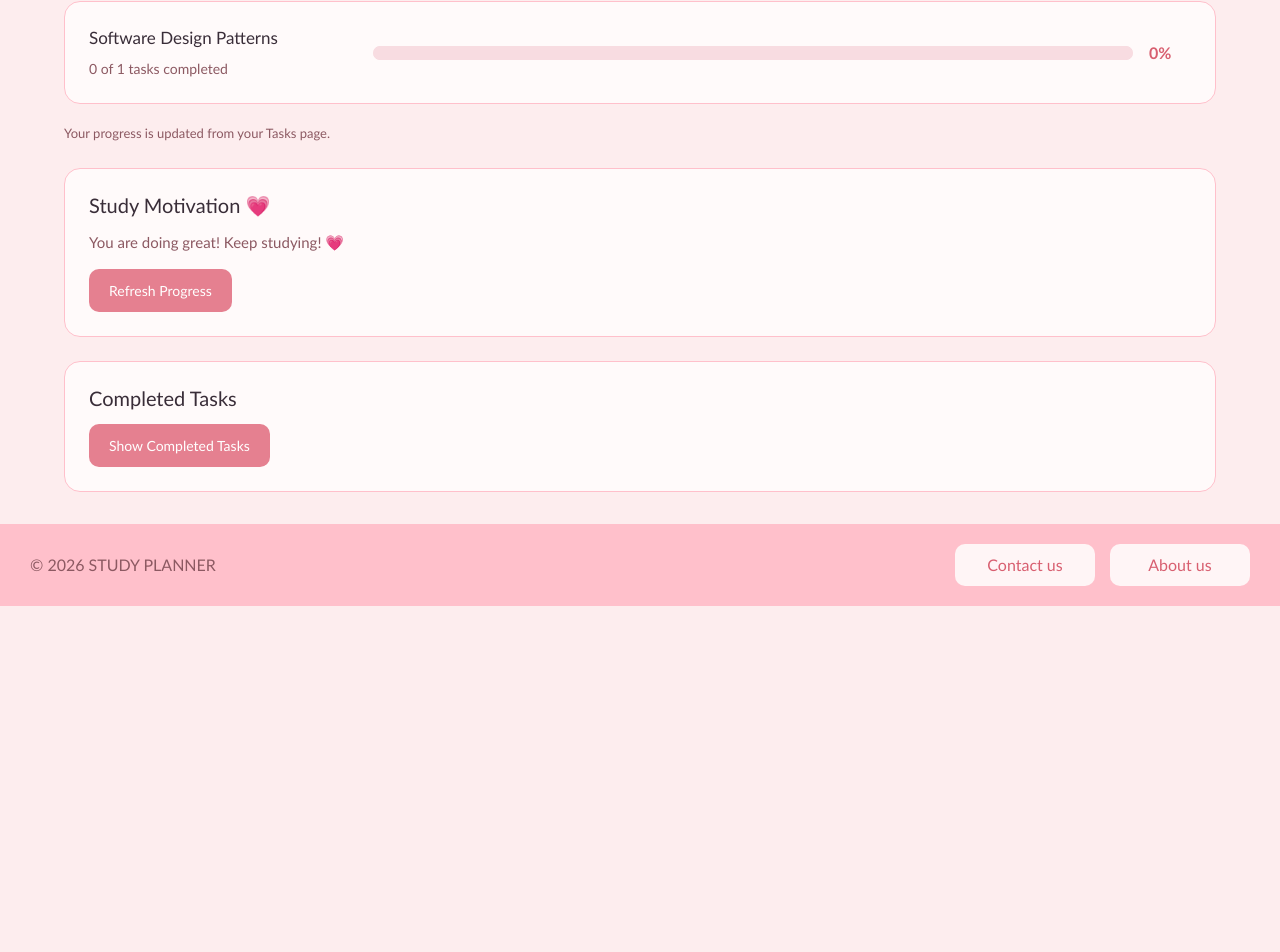
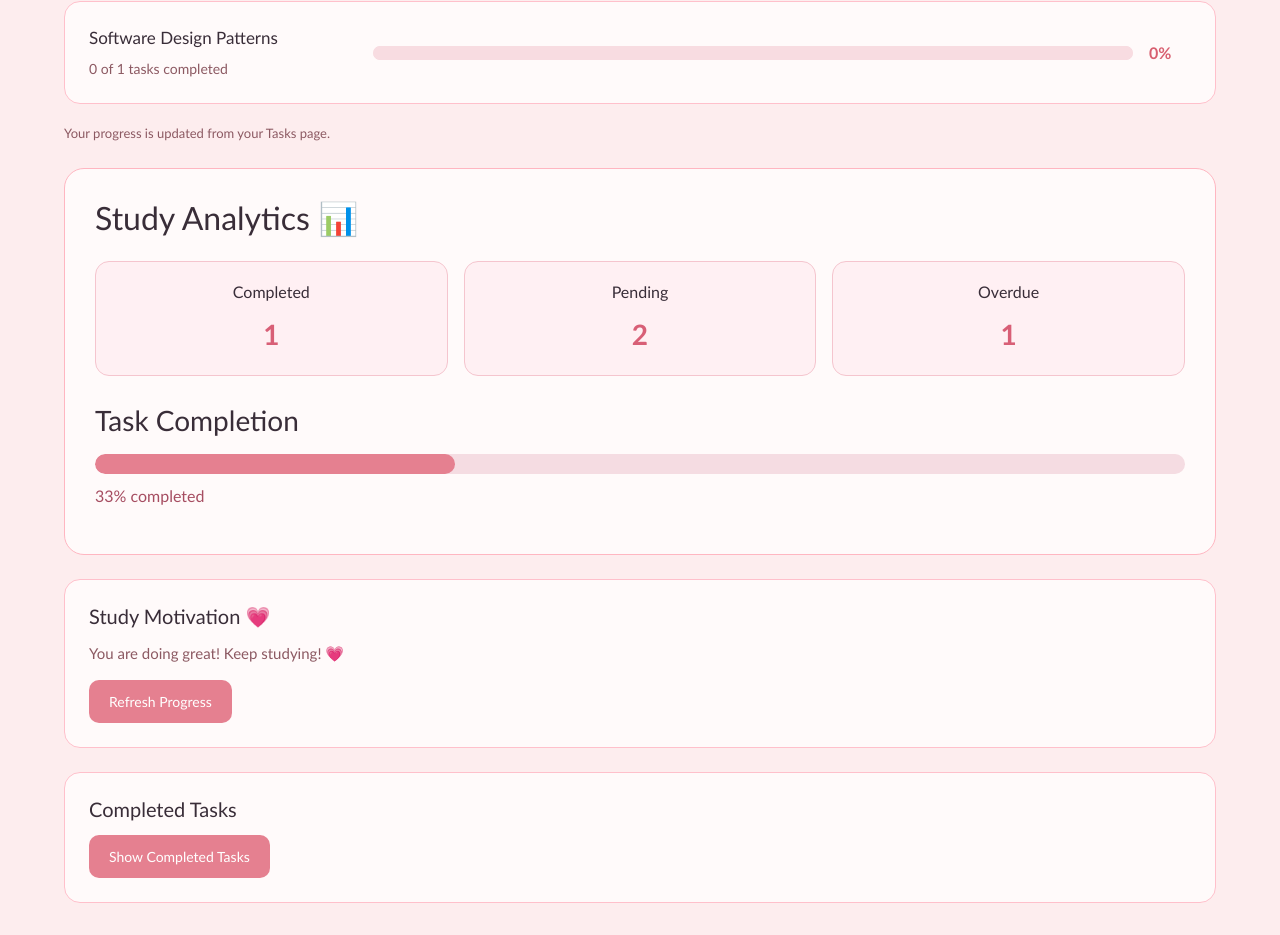
Before and after one commit to elvigrbchk-commits/Study-Planner, a plain HTML site: page progress.html in a window 1280 px wide. Shown: the part 1060-2012 px from the top of the page. Before the commit the page ends 1666 px from the top, so only its background shows below. Drawn offline with nearby package versions, Linux system fonts and the light colour scheme.

Commit message:
Add study analytics and motivation messages

```diff
--- a/progress.css
+++ b/progress.css
@@ -427,3 +427,77 @@ body {
 .progress-intro h1 {
     font-weight: 700;
 }
+
+.study-analytics {
+    background: #fffafa;
+    border: 1px solid #ffb6c1;
+    border-radius: 20px;
+    padding: 30px;
+    margin: 24px 0;
+}
+
+.study-analytics h2 {
+    margin-bottom: 24px;
+}
+
+.analytics-cards {
+    display: grid;
+    grid-template-columns: repeat(3, 1fr);
+    gap: 16px;
+    margin-bottom: 28px;
+}
+
+.analytics-card {
+    background: #fff0f3;
+    border: 1px solid #f5c5ce;
+    border-radius: 14px;
+    padding: 20px;
+    text-align: center;
+}
+
+.analytics-card h3 {
+    font-size: 16px;
+    margin-bottom: 12px;
+}
+
+.analytics-card p {
+    font-size: 28px;
+    font-weight: 700;
+    color: #d85f76;
+    margin: 0;
+}
+
+.analytics-chart {
+    margin-top: 16px;
+}
+
+.analytics-bar {
+    width: 100%;
+    height: 20px;
+    background: #f5dce2;
+    border-radius: 20px;
+    overflow: hidden;
+}
+
+#analytics-completed-bar {
+    width: 0;
+    height: 100%;
+    background: #e58090;
+    border-radius: 20px;
+    transition: width 0.4s;
+}
+
+#analytics-chart-label {
+    margin-top: 10px;
+    color: #a64d61;
+}
+
+@media (max-width: 576px) {
+    .study-analytics {
+        padding: 20px;
+    }
+
+    .analytics-cards {
+        grid-template-columns: 1fr;
+    }
+}
--- a/progress.html
+++ b/progress.html
@@ -56,8 +56,40 @@
             </p>
         </section>
 
+        <section class="study-analytics">
+            <h2>Study Analytics 📊</h2>
+
+            <div class="analytics-cards">
+                <article class="analytics-card">
+                    <h3>Completed</h3>
+                    <p id="analytics-completed">0</p>
+                </article>
+
+                <article class="analytics-card">
+                    <h3>Pending</h3>
+                    <p id="analytics-pending">0</p>
+                </article>
+
+                <article class="analytics-card">
+                    <h3>Overdue</h3>
+                    <p id="analytics-overdue">0</p>
+                </article>
+            </div>
+
+            <h3>Task Completion</h3>
+
+            <div class="analytics-chart">
+                <div class="analytics-bar">
+                    <div id="analytics-completed-bar"></div>
+                </div>
+
+                <p id="analytics-chart-label">0% completed</p>
+            </div>
+        </section>
+
         <section class="progress-extra">
             <h2>Study Motivation 💗</h2>
+
             <p id="motivation-text">
                 Keep going! You are doing great.
             </p>
@@ -79,7 +111,6 @@
 
     </main>
 
-
     <footer class="footer">
         <p>&copy; 2026 STUDY PLANNER</p>
 
--- a/progress.js
+++ b/progress.js
@@ -217,9 +217,46 @@ function updateProgress() {
     loadSubjects();
     updateSummary();
     showSubjectProgress();
+    showAnalytics();
     showMotivation();
     showCompletedTasks();
 }
+
+function showAnalytics() {
+    let completed = 0;
+    let pending = 0;
+    let overdue = 0;
+
+    let today = new Date();
+    today.setHours(0, 0, 0, 0);
+
+    for (let i = 0; i < tasks.length; i++) {
+        if (tasks[i].completed === true) {
+            completed++;
+        } else {
+            pending++;
+
+            let dueDate = new Date(tasks[i].date + "T00:00:00");
+
+            if (dueDate < today) {
+                overdue++;
+            }
+        }
+    }
+
+    document.getElementById("analytics-completed").textContent = completed;
+    document.getElementById("analytics-pending").textContent = pending;
+    document.getElementById("analytics-overdue").textContent = overdue;
+
+    let percent = calculateProgress();
+
+    document.getElementById("analytics-completed-bar").style.width =
+        percent + "%";
+
+    document.getElementById("analytics-chart-label").textContent =
+        percent + "% completed";
+}
+
 
 document.getElementById("refresh-progress").addEventListener(
     "click",
```
Lines whose indentation alone changed are shown as unchanged.
